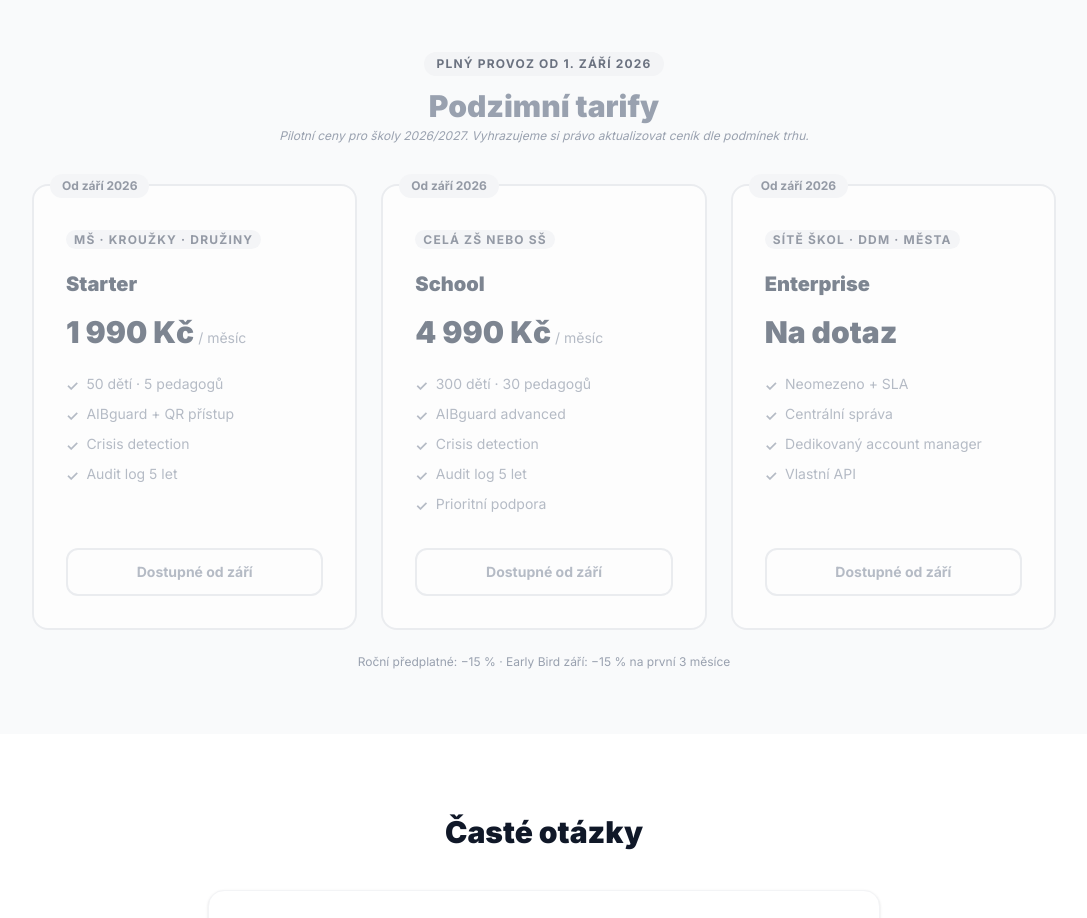
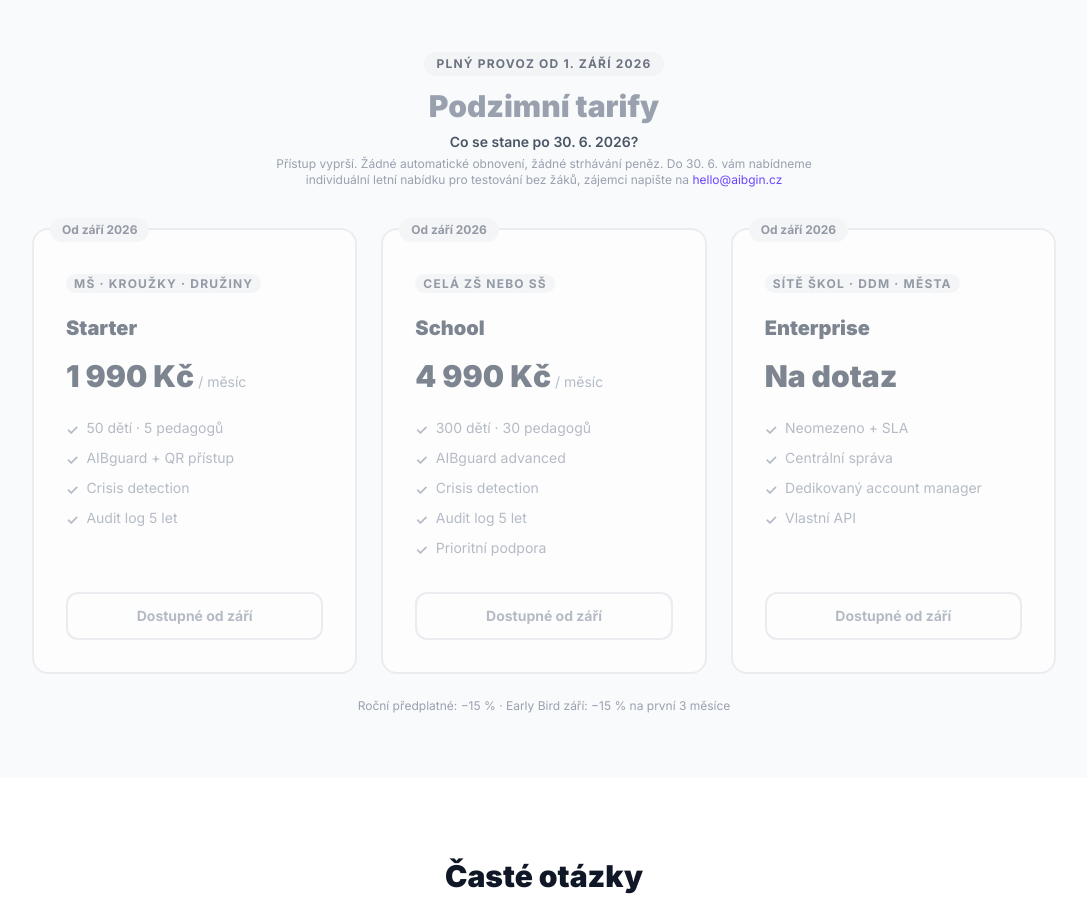
Before and after one commit to jaromirzly-coder/aibgin-web, a Next.js app: page /cenik in a window 1280 px wide. Shown: the part 1260-2178 px from the top of the page, without its empty margins (96-1183 px from the left). Built offline with nearby package versions, Linux system fonts and the light colour scheme.

Commit message:
fix: aibgin.cz - cenik info po 30.6.2026

```diff
--- a/app/cenik/page.tsx
+++ b/app/cenik/page.tsx
@@ -250,7 +250,10 @@ export default function CenikPage() {
               <h2 className="text-2xl md:text-3xl font-black text-gray-400">
                 Podzimní tarify
               </h2>
-              <p className="text-xs text-gray-400 italic mt-1">Pilotní ceny pro školy 2026/2027. Vyhrazujeme si právo aktualizovat ceník dle podmínek trhu.</p>
+              <div className="text-xs text-gray-400 mt-2 max-w-xl mx-auto text-center">
+                <p className="text-sm font-semibold text-gray-600 mb-1">Co se stane po 30. 6. 2026?</p>
+                <p>Přístup vyprší. Žádné automatické obnovení, žádné strhávání peněz. Do 30. 6. vám nabídneme individuální letní nabídku pro testování bez žáků, zájemci napište na <a href="mailto:hello@aibgin.cz" style={{color:'#6C47FF'}}>hello@aibgin.cz</a></p>
+              </div>
             </div>
             <div className="grid md:grid-cols-3 gap-6">
               {septemberPlans.map((p) => (
```
